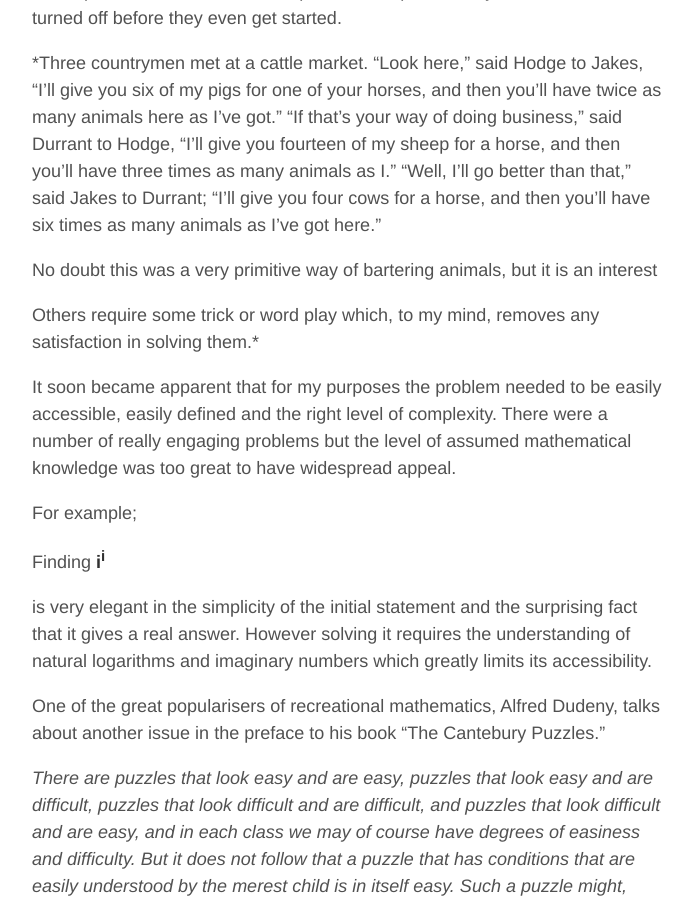
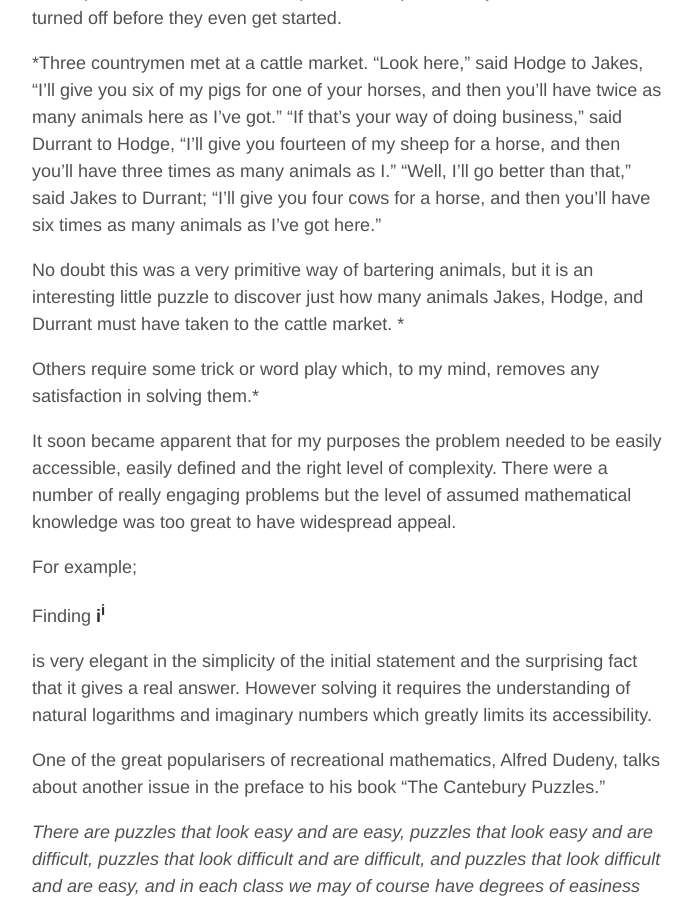
Before and after one commit to sirioq/sirioq.github.io, a Jekyll site: the page built from _posts/2016-05-06-The-Perfect-Maths-Problem.md, in a window 1280 px wide and 900 px high, scrolled down 487 px. Shown: the whole window, without its empty margins (293-986 px from the left). Built offline with Jekyll 4.4.1, drawn with Linux system fonts in a browser that asks for light colours.

Commit message:
Update 2016-05-06-The-Perfect-Maths-Problem.md

```diff
--- a/_posts/2016-05-06-The-Perfect-Maths-Problem.md
+++ b/_posts/2016-05-06-The-Perfect-Maths-Problem.md
@@ -19,7 +19,9 @@ business," said Durrant to Hodge, "I'll give you fourteen of my sheep for a hors
 times as many animals as I." "Well, I'll go better than that," said Jakes to Durrant; "I'll give you four cows for a
 horse, and then you'll have six times as many animals as I've got here."
 
-No doubt this was a very primitive way of bartering animals, but it is an interest
+
+No doubt this was a very primitive way of bartering animals, but it is an interesting little puzzle to discover just
+how many animals Jakes, Hodge, and Durrant must have taken to the cattle market. *
 
 Others require some trick or  word play which, to my mind, removes any satisfaction in solving them.*
 
```
